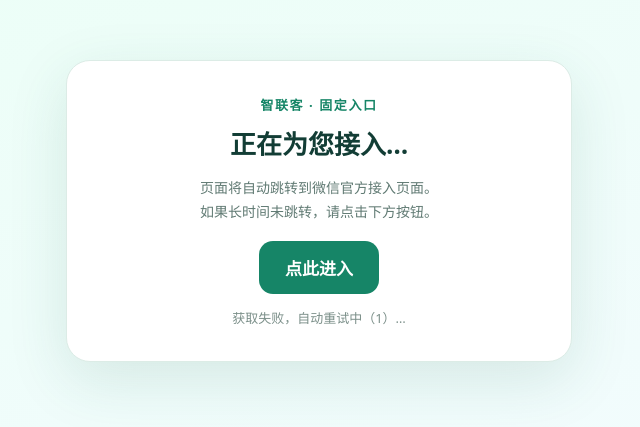
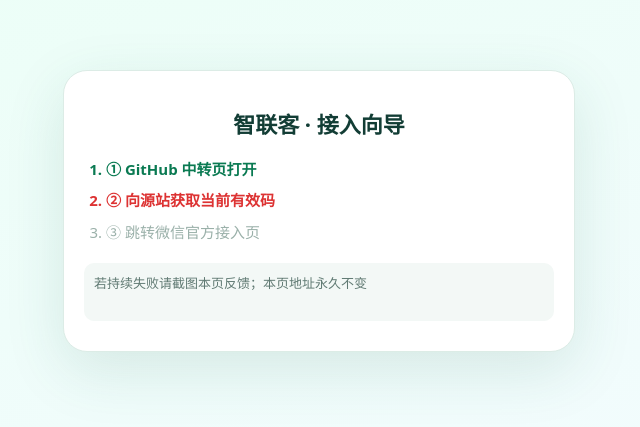
Before and after one commit to xl377061-design/zhilianke-qr, a plain HTML site: page index.html in a window 1280 px wide. Shown: the part 189-616 px from the top of the page, without its empty margins (321-961 px from the left). Drawn offline with Linux system fonts and the light colour scheme; no server answers.

Commit message:
diagnostic staged page

```diff
--- a/index.html
+++ b/index.html
@@ -5,48 +5,50 @@
 <meta name="viewport" content="width=device-width,initial-scale=1,maximum-scale=1">
 <title>智联客</title>
 <style>
-:root{font-family:"Microsoft YaHei",system-ui,sans-serif}
-body{margin:0;min-height:100vh;display:grid;place-items:center;background:linear-gradient(160deg,#eafff5,#f4fbff);color:#123d35}
-.card{width:min(92vw,460px);background:#fff;border:1px solid #dcece6;border-radius:24px;padding:34px 22px;text-align:center;box-shadow:0 18px 60px #226b5422}
-.brand{font-size:13px;font-weight:800;color:#168567;letter-spacing:.12em}
-h1{font-size:26px;margin:10px 0 6px}
-.tip{color:#607a73;font-size:14px;line-height:1.7;margin-bottom:18px}
-.go{display:inline-block;border:0;border-radius:14px;padding:14px 26px;background:#168567;color:#fff;font-size:17px;font-weight:700;text-decoration:none}
-.status{margin-top:14px;font-size:13px;color:#7b8f89}
-.note{margin-top:16px;font-size:12px;color:#9ab0a9;display:none}
+body{margin:0;min-height:100vh;display:grid;place-items:center;background:linear-gradient(160deg,#eafff5,#f4fbff);color:#123d35;font-family:"Microsoft YaHei",system-ui,sans-serif}
+.card{width:min(92vw,470px);background:#fff;border:1px solid #dcece6;border-radius:24px;padding:30px 20px;box-shadow:0 18px 60px #226b5422}
+h1{font-size:22px;text-align:center;margin:6px 0 14px}
+ol{padding-left:22px;line-height:2.1;font-size:15px}
+li{color:#9ab0a9;transition:.3s}
+li.on{color:#0a7a52;font-weight:700}
+li.bad{color:#d33;font-weight:700}
+#msg{margin-top:12px;padding:10px;border-radius:10px;background:#f3f8f6;color:#607a73;font-size:13px;min-height:38px;word-break:break-all}
+.go{display:none;margin-top:14px;text-align:center}
+.go a{display:inline-block;border-radius:14px;padding:13px 24px;background:#168567;color:#fff;font-size:16px;font-weight:700;text-decoration:none}
 </style>
 </head>
 <body>
 <main class="card">
-  <div class="brand">智联客 · 固定入口</div>
-  <h1>正在为您接入…</h1>
-  <p class="tip">页面将自动跳转到微信官方接入页面。<br>如果长时间未跳转，请点击下方按钮。</p>
-  <a class="go" id="btn" href="about:blank">点此进入</a>
-  <div class="status" id="st">正在获取当前有效码…</div>
-  <div class="note" id="note">若反复失败请稍后再试，本页地址永久不变</div>
+<h1>智联客 · 接入向导</h1>
+<ol>
+  <li id="s1">① GitHub 中转页打开</li>
+  <li id="s2">② 向源站获取当前有效码</li>
+  <li id="s3">③ 跳转微信官方接入页</li>
+</ol>
+<div id="msg">初始化…</div>
+<div class="go"><a id="btn" href="#">点此手动进入</a></div>
 </main>
 <script>
 const SRC="https://re395.com/api/fixed-entry.json";
-let lastUrl=null, tries=0;
-async function load(){
-  const st=document.getElementById("st");
+const set=(id,st,txt)=>{const e=document.getElementById(id);e.className=st;if(txt)document.getElementById("msg").textContent=txt};
+set("s1","on","中转页加载成功（第一跳正常）");
+async function go(){
+  set("s2","on","正在向源站请求当前有效码…");
   try{
     const r=await fetch(SRC,{cache:"no-store"});
-    if(!r.ok) throw new Error("http "+r.status);
     const j=await r.json();
-    if(!j.url) throw new Error(j.message||"no-url");
-    lastUrl=j.url;
+    if(!j.url) throw new Error(j.message||"接口未返回链接");
     document.getElementById("btn").href=j.url;
-    st.textContent="已获取当前有效码，正在跳转…";
-    location.replace(j.url);
+    document.querySelector(".go").style.display="block";
+    set("s3","on","已拿到官方链接，1.2 秒后自动进入…");
+    set("msg",null,j.url);
+    setTimeout(()=>location.replace(j.url),1200);
   }catch(e){
-    tries++;
-    st.textContent="获取失败，自动重试中（"+tries+"）…";
-    if(tries>=3) document.getElementById("note").style.display="block";
+    set("s2","bad","第②跳失败: "+e.message);
+    set("msg",null,"若持续失败请截图本页反馈；本页地址永久不变");
   }
 }
-load();
-setInterval(load,15000);
+go(); setInterval(go,15000);
 </script>
 </body>
 </html>
```
